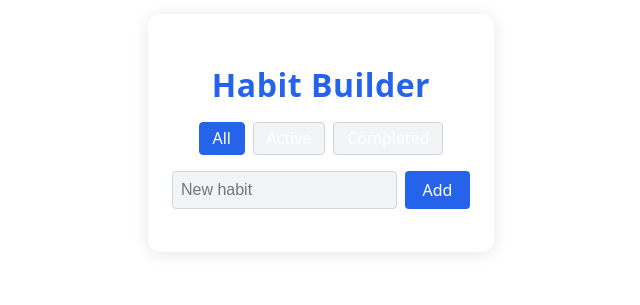
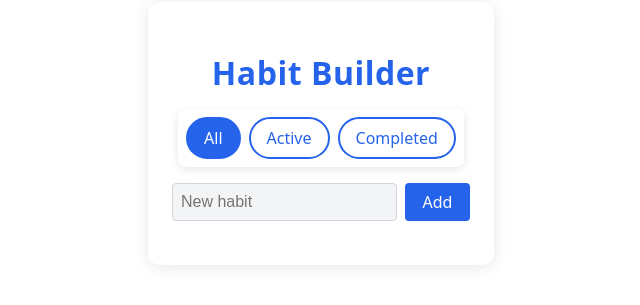
Before and after one commit to Coraa-12/habit-builder, a Svelte app: page / in a window 1280 px wide. Shown: the part 267-572 px from the top of the page, without its empty margins (319-959 px from the left). Built offline with nearby package versions, Linux system fonts and the light colour scheme.

Commit message:
feat(ui): restyle filter buttons with outline and floating bar

```diff
--- a/src/App.svelte
+++ b/src/App.svelte
@@ -50,11 +50,11 @@
     >All</button>
     <button
       class:selected={filter === "active"}
-      on:click={() => (filter = "active")}
+      on:click={() => filter = "active"}
     >Active</button>
     <button
       class:selected={filter === "completed"}
-      on:click={() => (filter = "completed")}
+      on:click={() => filter = "completed"}
     >Completed</button>
   </div>
 
@@ -176,28 +176,32 @@
     color: #e11d48; /* red-ish */
   }
   .filters {
-  display: flex;
-  justify-content: center;
+  display: inline-flex;
   gap: 0.5rem;
-  margin-bottom: 1rem;
+  padding: 0.5rem;
+  border-radius: 8px;
+  background: #fff;
+  box-shadow: 0 2px 8px rgba(0,0,0,0.1);
+  margin: 0 auto 1rem;
 }
 
 .filters button {
-  padding: 0.3rem 0.8rem;
-  border: 1px solid #d1d5db;
-  background: #f3f4f6;
-  border-radius: 4px;
+  padding: 0.5rem 1rem;
+  background: transparent;
+  border: 2px solid #2563eb;
+  border-radius: 9999px;
+  color: #2563eb;
+  font-weight: 500;
   cursor: pointer;
-  transition: background 0.2s, border-color 0.2s;
+  transition: background 0.2s, color 0.2s;
 }
 
 .filters button:hover {
-  border-color: #2563eb;
+  background: rgba(37, 99, 235, 0.1);
 }
 
 .filters button.selected {
   background: #2563eb;
   color: #fff;
-  border-color: #2563eb;
 }
 </style>
```
